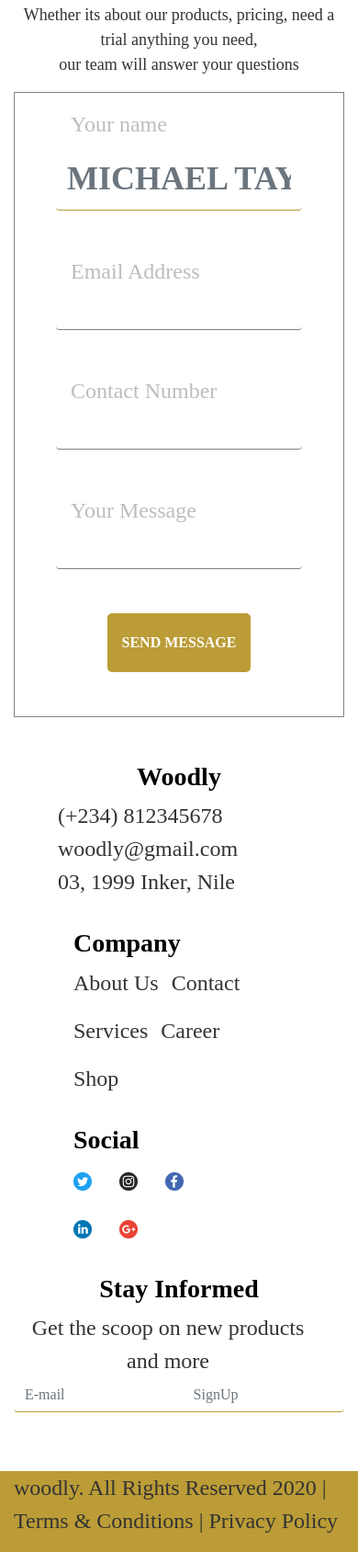
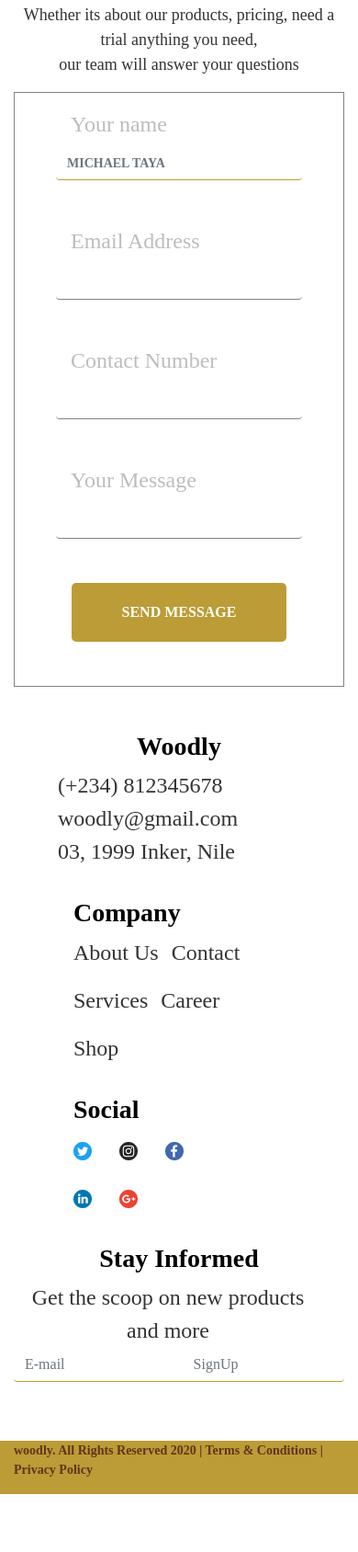
Before and after one commit to mosesbenjamin/furniture, a plain HTML site: page index.html in a window 390 px wide. Shown: the part 10000-11688 px from the top of the page at 92% size. After the commit the page ends 11625 px from the top, so only its background shows below. Drawn offline with Linux system fonts and the light colour scheme.

Commit message:
responsiveness

```diff
--- a/assets/styles/custom-css/main.css
+++ b/assets/styles/custom-css/main.css
@@ -231,7 +231,7 @@ a.works-link {
 
 .input {
 	font-weight: 600;
-	font-size: 36px;
+	font-size: 14px;
 	line-height: 54px;
 	text-transform: uppercase;
 
@@ -254,10 +254,11 @@ a.works-link {
 
 
 /*-------media query for smaller devices-----*/
-@media screen and (max-width: 340px) {
+/*-------media query for tablet devices-----*/
+@media screen and (max-width: 768px) {
 	.footer {
 		font-weight: 700;
-		font-size: 7px;
+		font-size: 14px;
 		line-height: 21px;
 		color: #63331B;
 	}
```
